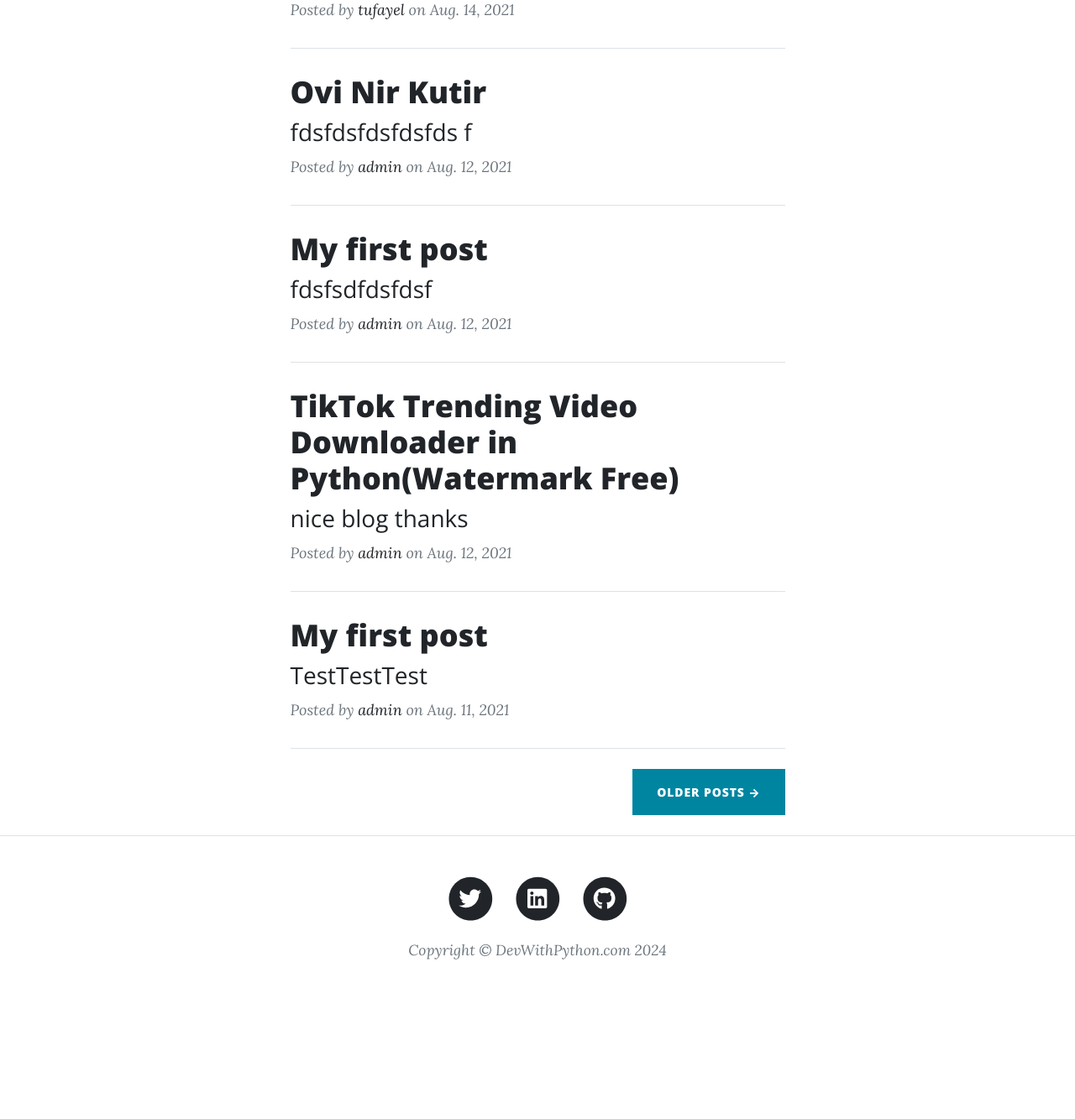
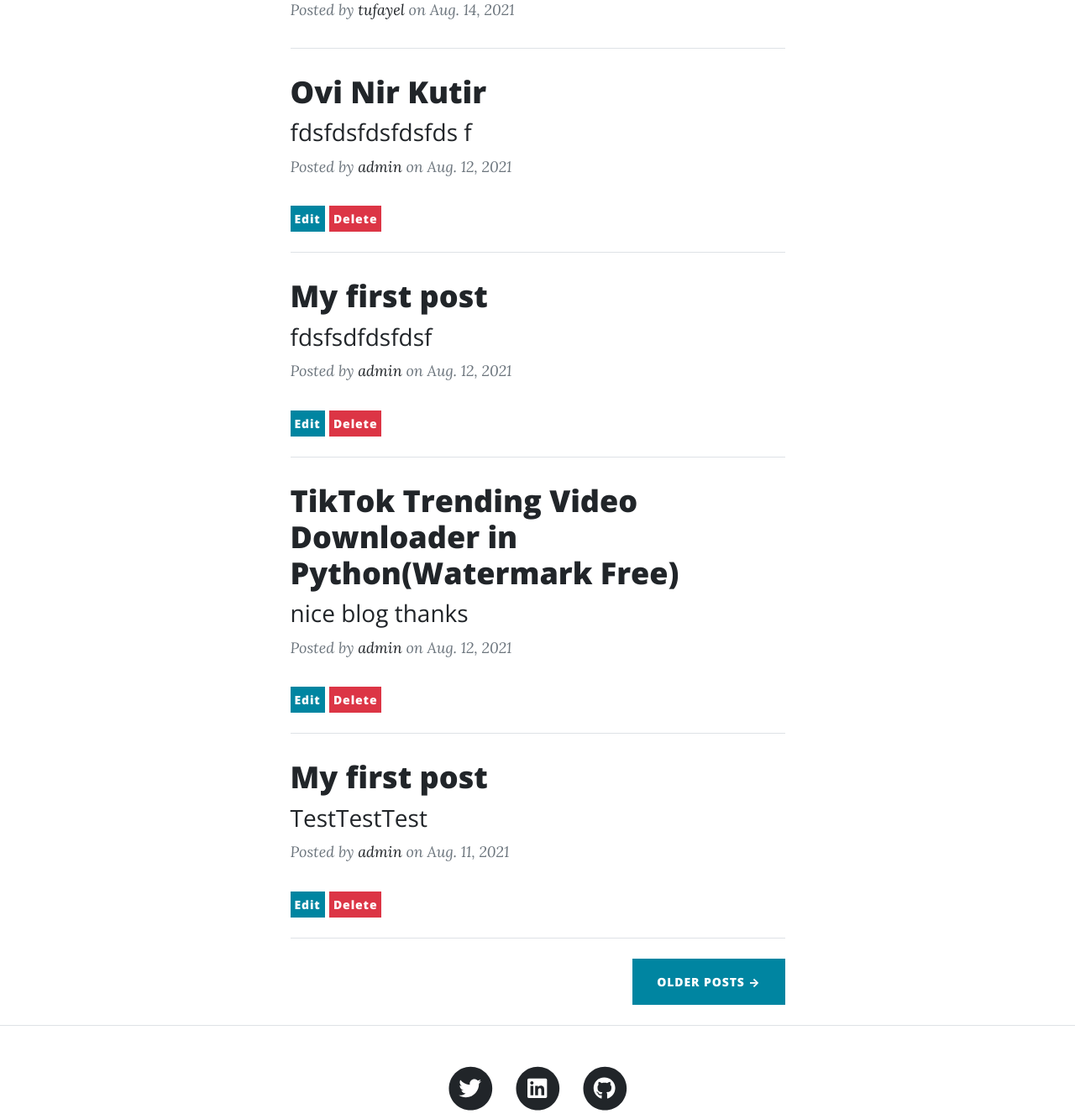
Before and after one commit to TufayelLUS/Django-Based-Blog, a Django app: page / in a window 1280 px wide. Shown: the part 805-2138 px from the top of the page at 84% size. Before the commit the page ends 1948 px from the top, so only its background shows below. Run offline with Django 3.2, Linux system fonts and the light colour scheme; a user stored in the database is signed in; data comes from the database, SQL or seed files in the repository; some libraries are stand-ins or nearby versions.

Commit message:
Update index.html

```diff
--- a/templates/index.html
+++ b/templates/index.html
@@ -84,9 +84,13 @@
           </a>
           <p class="post-meta">
             Posted by
-            <a href="#!">{{ post.blog_owner }}</a>
+            <a href="author/{{ post.blog_owner }}/1">{{ post.blog_owner }}</a>
             on {{ post.post_time }}
           </p>
+          {% if request.user.get_username == post.blog_owner %}
+          <button class="btn btn-primary p-1" onclick="location.href='/edit/{{ post.blog_slug }}';">Edit</button>
+          <button class="btn btn-danger p-1" onclick="location.href='/delete/{{ post.blog_slug }}';">Delete</button>
+          {% endif %}
         </div>
         <!-- Divider-->
         <hr class="my-4" />
```
